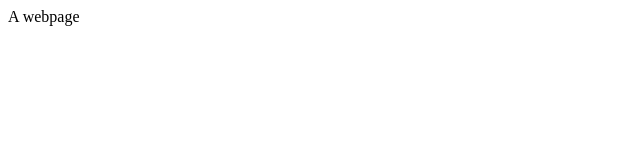
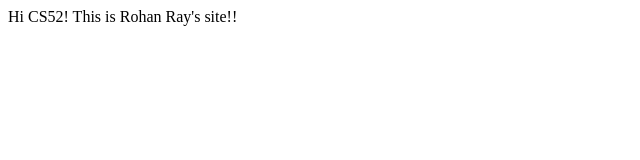
Before and after one commit to rohanray14/rohanray1.me, a plain HTML site: page index.html in a window 1280 px wide. Shown: the whole page, without its empty margins (0-640 px from the left). Drawn offline with Linux system fonts and the light colour scheme.

Commit message:
Update index.html

```diff
--- a/index.html
+++ b/index.html
@@ -4,6 +4,6 @@
     <title>rohanray1.me</title>
 </head>
 <body>
-    A webpage
+    Hi CS52! This is Rohan Ray's site!!
 </body>
 </html>
```
